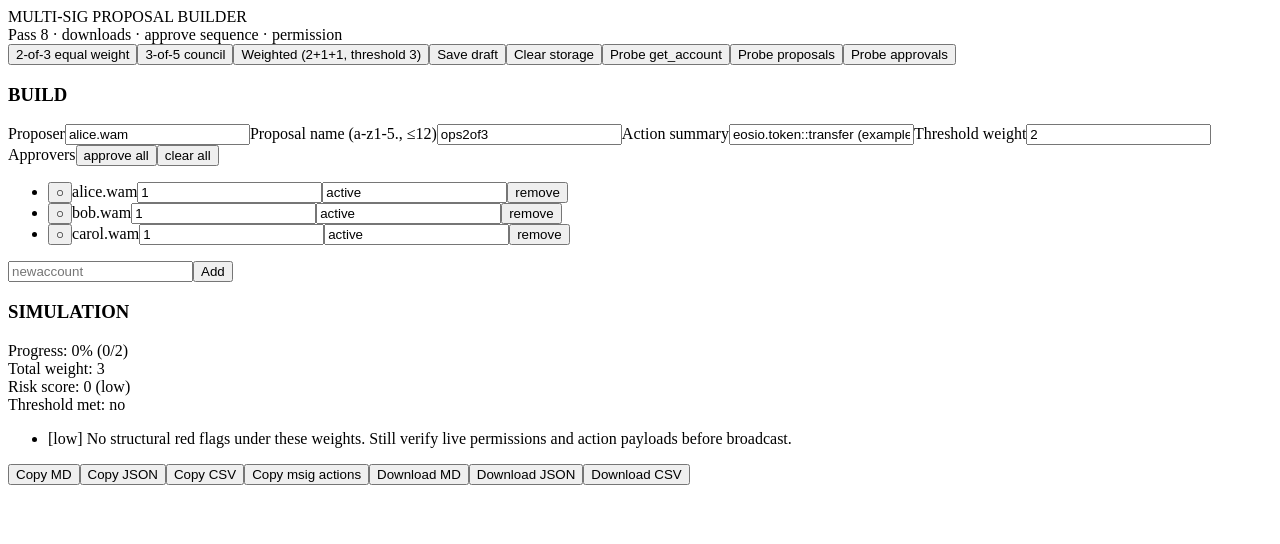
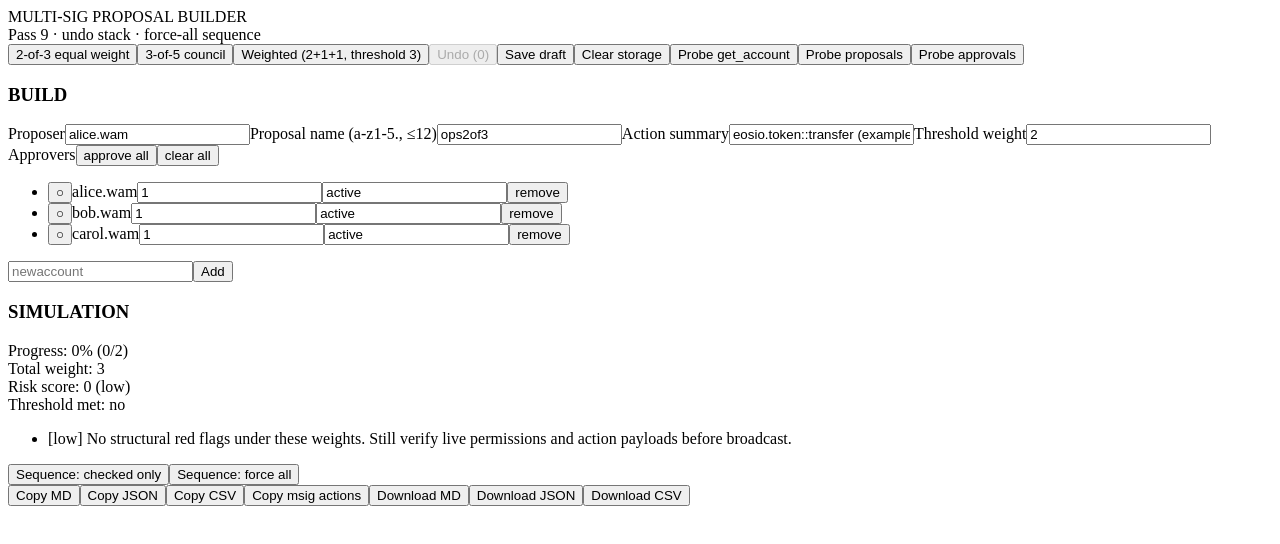
Before and after one commit to pixel-journey/wax-multi-sig-proposal-builder-and-simulator, a Next.js app: page / in a window 1280 px wide. Shown: the top 544 px of the page. Built offline with nearby package versions, Linux system fonts and the light colour scheme.

Commit message:
Pass 9: undo stack + force-all approve sequence

```diff
--- a/app/page.tsx
+++ b/app/page.tsx
@@ -33,6 +33,13 @@ import { PRESETS } from '../examples/presets';
 import { aggregateRiskScore } from '../examples/riskScore';
 import { clearDraft, loadDraft, saveDraft } from '../examples/storage';
 import type { Approval, ProposalConfig } from '../examples/types';
+import {
+  emptyUndo,
+  popUndo,
+  pushUndo,
+  undoDepth,
+  type UndoStack,
+} from '../examples/undo';
 import { validateDraft } from '../examples/validate';
 
 const defaultApprovals: Approval[] = PRESETS[0].config.approvals;
@@ -51,6 +58,8 @@ export default function MultiSigProposalBuilder() {
   const [probing, setProbing] = useState(false);
   const [tableRows, setTableRows] = useState<unknown[] | null>(null);
   const [tableLabel, setTableLabel] = useState('proposal');
+  const [undo, setUndo] = useState<UndoStack>(() => emptyUndo());
+  const [seqMode, setSeqMode] = useState<'checked' | 'all'>('checked');
 
   useEffect(() => {
     const d = loadDraft();
@@ -96,9 +105,40 @@ export default function MultiSigProposalBuilder() {
         proposer,
         proposalName,
         approvals,
+        forceAll: seqMode === 'all',
       }),
-    [proposer, proposalName, approvals]
+    [proposer, proposalName, approvals, seqMode]
   );
+
+  const recordUndo = () => {
+    setUndo((u) =>
+      pushUndo(u, {
+        proposer,
+        config: {
+          proposalName,
+          threshold,
+          approvals,
+          actionSummary,
+        },
+      })
+    );
+  };
+
+  const doUndo = () => {
+    const r = popUndo(undo);
+    if (!r.ok) {
+      setStatus(r.reason);
+      return;
+    }
+    setUndo(r.stack);
+    setProposer(r.snap.proposer);
+    setProposalName(r.snap.config.proposalName);
+    setThreshold(r.snap.config.threshold);
+    setApprovals(r.snap.config.approvals);
+    if (r.snap.config.actionSummary)
+      setActionSummary(r.snap.config.actionSummary);
+    setStatus(`Undid · depth ${undoDepth(r.stack)}`);
+  };
 
   const actionSketches = useMemo(() => {
     const requested = approvals.map((a) => ({
@@ -155,6 +195,7 @@ export default function MultiSigProposalBuilder() {
   };
 
   const applyPreset = (id: string) => {
+    recordUndo();
     const p = PRESETS.find((x) => x.id === id);
     if (!p) return;
     setProposalName(p.config.proposalName.replace(/-/g, '').slice(0, 12));
@@ -171,6 +212,7 @@ export default function MultiSigProposalBuilder() {
       setStatus('Approver already listed');
       return;
     }
+    recordUndo();
     setApprovals([
       ...approvals,
       { account: a, weight: 1, hasApproved: false, permission: 'active' },
@@ -216,7 +258,7 @@ export default function MultiSigProposalBuilder() {
           MULTI-SIG PROPOSAL BUILDER
         </div>
         <div className="text-xs opacity-60 mb-2">
-          Pass 8 · downloads · approve sequence · permission
+          Pass 9 · undo stack · force-all sequence
           {!hydrated && ' · hydrating…'}
         </div>
 
@@ -231,6 +273,14 @@ export default function MultiSigProposalBuilder() {
               {p.label}
             </button>
           ))}
+          <button
+            type="button"
+            onClick={doUndo}
+            disabled={undoDepth(undo) === 0}
+            className="px-2 py-1 rounded-lg text-xs bg-amber-900 disabled:opacity-40"
+          >
+            Undo ({undoDepth(undo)})
+          </button>
           <button
             type="button"
             onClick={persist}
@@ -333,14 +383,20 @@ export default function MultiSigProposalBuilder() {
                 <button
                   type="button"
                   className="text-[10px] underline opacity-60"
-                  onClick={() => setApprovals(setAllApproved(approvals, true))}
+                  onClick={() => {
+                    recordUndo();
+                    setApprovals(setAllApproved(approvals, true));
+                  }}
                 >
                   approve all
                 </button>
                 <button
                   type="button"
                   className="text-[10px] underline opacity-60"
-                  onClick={() => setApprovals(clearApprovals(approvals))}
+                  onClick={() => {
+                    recordUndo();
+                    setApprovals(clearApprovals(approvals));
+                  }}
                 >
                   clear all
                 </button>
@@ -353,9 +409,10 @@ export default function MultiSigProposalBuilder() {
                   >
                     <button
                       type="button"
-                      onClick={() =>
-                        setApprovals(toggleApproval(approvals, a.account))
-                      }
+                      onClick={() => {
+                        recordUndo();
+                        setApprovals(toggleApproval(approvals, a.account));
+                      }}
                       className={
                         a.hasApproved ? 'text-emerald-400' : 'text-white/40'
                       }
@@ -396,11 +453,12 @@ export default function MultiSigProposalBuilder() {
                     <button
                       type="button"
                       className="text-red-400 text-xs"
-                      onClick={() =>
+                      onClick={() => {
+                        recordUndo();
                         setApprovals(
                           approvals.filter((x) => x.account !== a.account)
-                        )
-                      }
+                        );
+                      }}
                     >
                       remove
                     </button>
@@ -481,9 +539,28 @@ export default function MultiSigProposalBuilder() {
                 </li>
               ))}
             </ul>
+            <div className="flex gap-2 text-[10px]">
+              <button
+                type="button"
+                className={`px-2 py-1 rounded ${
+                  seqMode === 'checked' ? 'bg-emerald-800' : 'bg-white/10'
+                }`}
+                onClick={() => setSeqMode('checked')}
+              >
+                Sequence: checked only
+              </button>
+              <button
+                type="button"
+                className={`px-2 py-1 rounded ${
+                  seqMode === 'all' ? 'bg-emerald-800' : 'bg-white/10'
+                }`}
+                onClick={() => setSeqMode('all')}
+              >
+                Sequence: force all
+              </button>
+            </div>
             {approveSeq.length > 0 && (
               <pre className="text-[10px] opacity-60 whitespace-pre-wrap">
-                Approve sequence (simulated checks):\n
                 {sequenceSummary(approveSeq)}
               </pre>
             )}
@@ -534,7 +611,11 @@ export default function MultiSigProposalBuilder() {
                 type="button"
                 onClick={() => {
                   const b = exportBasename();
-                  dl(`${b}.md`, exportProposalMarkdown(config, proposer), 'text/markdown');
+                  dl(
+                    `${b}.md`,
+                    exportProposalMarkdown(config, proposer),
+                    'text/markdown'
+                  );
                 }}
                 className="px-3 py-2 rounded-xl bg-indigo-800 text-sm"
               >
@@ -544,7 +625,11 @@ export default function MultiSigProposalBuilder() {
                 type="button"
                 onClick={() => {
                   const b = exportBasename();
-                  dl(`${b}.json`, exportProposalJson(config, proposer), 'application/json');
+                  dl(
+                    `${b}.json`,
+                    exportProposalJson(config, proposer),
+                    'application/json'
+                  );
                 }}
                 className="px-3 py-2 rounded-xl bg-indigo-700 text-sm"
               >
@@ -554,7 +639,11 @@ export default function MultiSigProposalBuilder() {
                 type="button"
                 onClick={() => {
                   const b = exportBasename();
-                  dl(`${b}.csv`, exportApproversCsv(config, proposer), 'text/csv');
+                  dl(
+                    `${b}.csv`,
+                    exportApproversCsv(config, proposer),
+                    'text/csv'
+                  );
                 }}
                 className="px-3 py-2 rounded-xl bg-indigo-600 text-sm"
               >
--- /dev/null
+++ b/examples/undo.ts
@@ -0,0 +1,34 @@
+import type { ProposalConfig } from "./types";
+
+export interface DraftSnapshot {
+  proposer: string;
+  config: ProposalConfig;
+}
+
+export interface UndoStack {
+  past: DraftSnapshot[];
+  max: number;
+}
+
+export function emptyUndo(max = 20): UndoStack {
+  return { past: [], max };
+}
+
+export function pushUndo(stack: UndoStack, snap: DraftSnapshot): UndoStack {
+  const past = [...stack.past, structuredClone(snap)];
+  if (past.length > stack.max) past.shift();
+  return { ...stack, past };
+}
+
+export function popUndo(
+  stack: UndoStack
+): { ok: false; reason: string } | { ok: true; stack: UndoStack; snap: DraftSnapshot } {
+  if (stack.past.length === 0) return { ok: false, reason: "nothing to undo" };
+  const past = stack.past.slice();
+  const snap = past.pop()!;
+  return { ok: true, stack: { ...stack, past }, snap };
+}
+
+export function undoDepth(stack: UndoStack): number {
+  return stack.past.length;
+}
```
Also changed, not shown: 2 other files (tests, documents, lock files or other folders).
